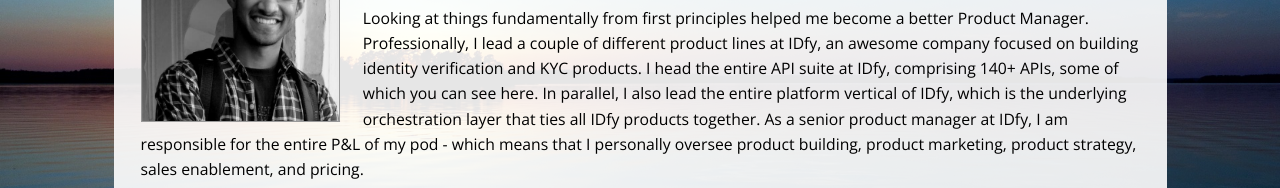
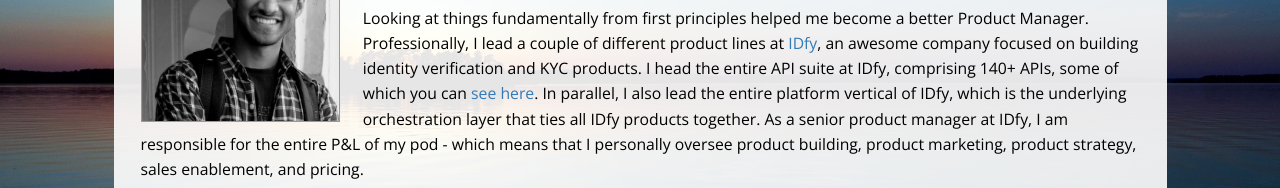
Before and after one commit to kaushalmohan/kaushalmohan.github.io, a plain HTML site: page index.html in a window 1280 px wide. Shown: the part 393-581 px from the top of the page. Drawn offline with nearby package versions, Linux system fonts and the light colour scheme.

Commit message:
Update index.html
Adding API central

```diff
--- a/index.html
+++ b/index.html
@@ -97,7 +97,7 @@
                     <hr>
                     <img class="img-responsive img-border img-left" style="width:20%" src="img/Capture_3.PNG" alt="">
                     <p>Hi! I'm Kaushal Mohan, and I'm just a curious human being. I ask a lot of questions and spend countless hours scouring the depths of the internet to fill my brain with random pieces of trivia and facts that can be used, at best, to make me sound interesting.</p>
-                    <p>Looking at things fundamentally from first principles helped me become a better Product Manager. Professionally, I lead a couple of different product lines at IDfy, an awesome company focused on building identity verification and KYC products. I head the entire API suite at IDfy, comprising 140+ APIs, some of which you can see here. In parallel, I also lead the entire platform vertical of IDfy, which is the underlying orchestration layer that ties all IDfy products together. As a senior product manager at IDfy, I am responsible for the entire P&L of my pod - which means that I personally oversee product building, product marketing, product strategy, sales enablement, and pricing.</p>
+                    <p>Looking at things fundamentally from first principles helped me become a better Product Manager. Professionally, I lead a couple of different product lines at <a href="https://idfy.com/" target="_blank">IDfy</a>, an awesome company focused on building identity verification and KYC products. I head the entire API suite at IDfy, comprising 140+ APIs, some of which you can <a href="https://apicentral.idfy.com/" target="_blank"> see here</a>. In parallel, I also lead the entire platform vertical of IDfy, which is the underlying orchestration layer that ties all IDfy products together. As a senior product manager at IDfy, I am responsible for the entire P&L of my pod - which means that I personally oversee product building, product marketing, product strategy, sales enablement, and pricing.</p>
 		    <p>I landed at IDfy after doing my MBA from the Indian School of Business, where I majored in marketing and strategy. Prior to ISB, I did some incredibly cool stuff working at Citrix R&D for about four years - I worked on building testing frameworks for different products from scratch, built CICD pipelines, and did a bit of work on OpenSSL, OpenStack, and LoadBalancers as well.</p>
 		    <p>I enjoy anything that involves me speaking - presentations, debates, talks. I also love organizing events, and that passion led me to found my own Event Management company, <a href="http://www.facebook.com/eventscorp01" target="_blank">EventsCorp.</a> EventsCorp ran in the space of corporate employee engagement, and over a period of about 2 years, EventsCorp did 20+ events for some of Bangalore's top corporates.</p>
 		    <p>Writing gives me happiness, and I have been doing it for as long I remember - in my school days I was part of the editorial board of the school magazine, and then I followed it up by writing for the college newsletter. During my college days, I also wrote for <a href="http://www.sportskeeda.com/profile/kaushal-m" target="_blank">Sportskeeda</a> and <a href="http://www.cricketcountry.com" target="_blank">Cricket Country</a>, where I interviewed prominent sports personalities, covered events, wrote articles about events on and off the field, and penned down pieces about present and past cricketers.</p>
```
